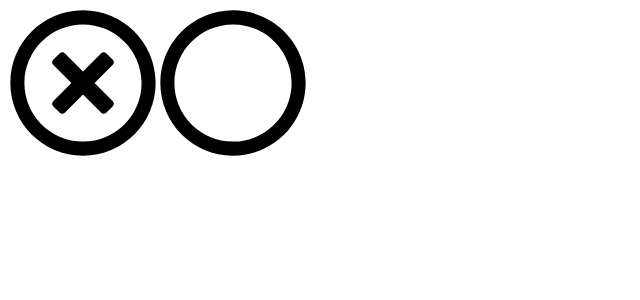
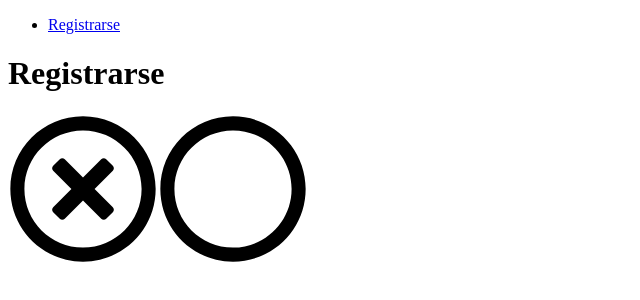
Before and after one commit to oicrruf/fe-ttt, a React (Create React App) app: page /register in a window 1280 px wide. Shown: the top 300 px of the page, without its empty margins (0-640 px from the left). Built offline with nearby package versions, Linux system fonts and the light colour scheme.

Commit message:
feat: install react-router-dom
Instalacion de react-router-dom y creacion de componente registro

Refs #8

```diff
--- a/package.json
+++ b/package.json
@@ -9,6 +9,7 @@
     "react": "^17.0.2",
     "react-dom": "^17.0.2",
     "react-icons": "^4.2.0",
+    "react-router-dom": "^5.2.0",
     "react-scripts": "4.0.3",
     "web-vitals": "^1.0.1"
   },
--- a/src/App.js
+++ b/src/App.js
@@ -1,13 +1,30 @@
-import './App.css';
-import { FaRegTimesCircle, FaRegCircle} from "react-icons/fa";
+import { BrowserRouter as Router, Switch, Route, Link } from "react-router-dom";
+import "./App.css";
+import { FaRegTimesCircle, FaRegCircle } from "react-icons/fa";
+import { Register } from "./components/Register";
 
 const App = () => {
   return (
     <div id="main">
-      <FaRegTimesCircle size="150"/>
-      <FaRegCircle size="150"/>
+      <Router>
+        <nav>
+          <ul>
+            <li>
+              <Link to="/register">Registrarse</Link>
+            </li>
+          </ul>
+        </nav>
+        <Switch>
+          <Route path="/register">
+            <Register />
+          </Route>
+        </Switch>
+      </Router>
+
+      <FaRegTimesCircle size="150" />
+      <FaRegCircle size="150" />
     </div>
   );
-}
+};
 
 export default App;
--- /dev/null
+++ b/src/components/Register.js
@@ -0,0 +1,5 @@
+import React from 'react'
+
+const Register = () => <h1>Registrarse</h1>;
+
+export { Register };
--- /dev/null
+++ b/src/components/index.js
@@ -0,0 +1 @@
+export { Register } from "./Register";
```
Also changed, not shown: 1 other file (tests, documents, lock files or other folders).
